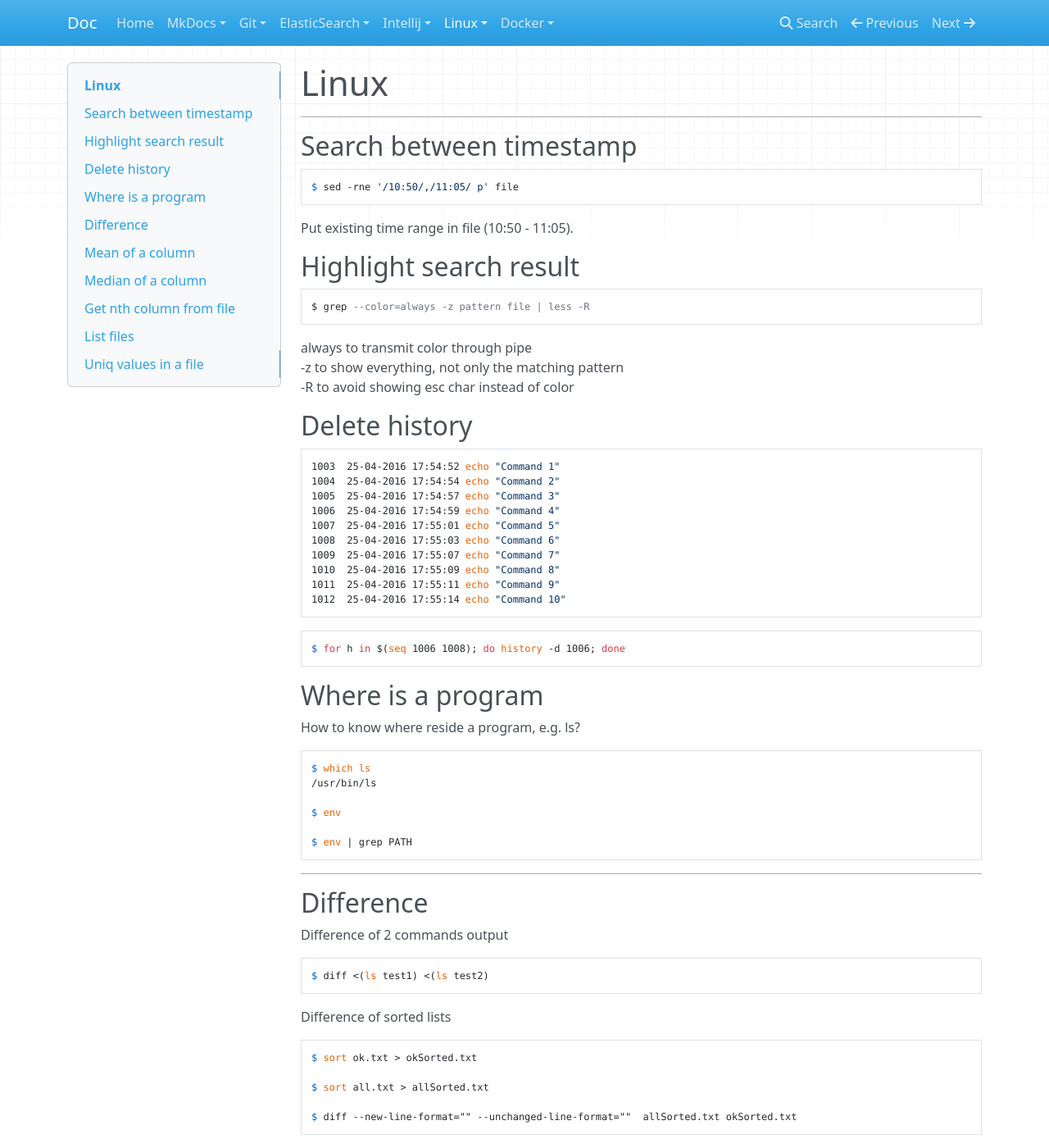
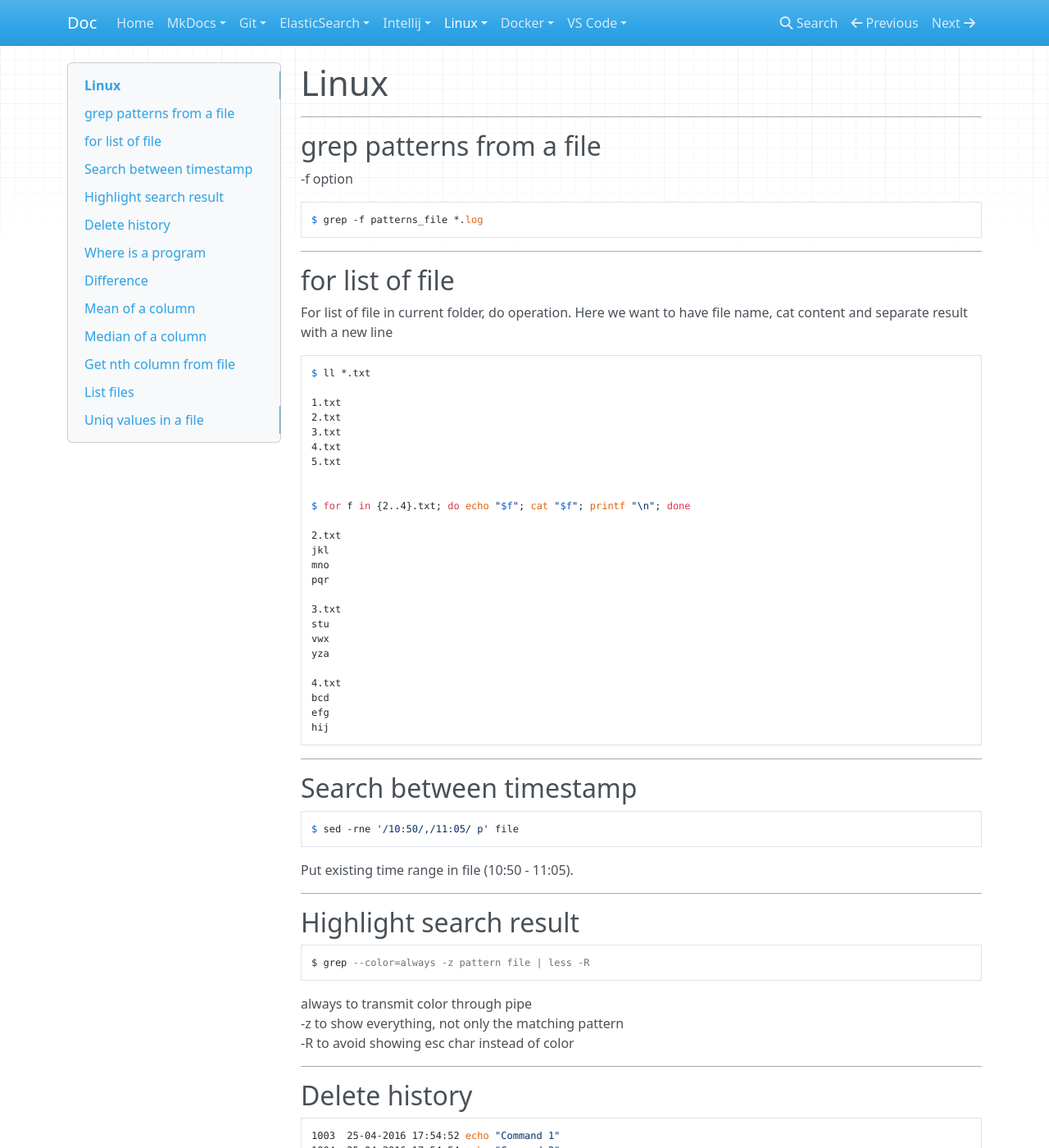
Before and after one commit to oldu73/doc, an MkDocs documentation site: the page built from docs/linux/linux.md, in a window 1280 px wide and 1400 px high. Shown: the whole window at 82% size. Built offline with MkDocs 1.6.1, drawn with Linux system fonts in a browser that asks for light colours; nearby versions of some CDN libraries.

Commit message:
linux for list of files and grep patterns from file and start vs code doc

````diff
--- a/docs/linux/linux.md
+++ b/docs/linux/linux.md
@@ -1,4 +1,49 @@
 # Linux
+
+***
+
+## grep patterns from a file
+
+-f option
+
+```
+$ grep -f patterns_file *.log
+```
+
+***
+
+## for list of file
+
+For list of file in current folder, do operation.
+Here we want to have file name, cat content and separate result with a new line
+
+```
+$ ll *.txt
+
+1.txt
+2.txt
+3.txt
+4.txt
+5.txt
+
+
+$ for f in {2..4}.txt; do echo "$f"; cat "$f"; printf "\n"; done
+
+2.txt
+jkl
+mno
+pqr
+
+3.txt
+stu
+vwx
+yza
+
+4.txt
+bcd
+efg
+hij
+```
 
 ***
 
@@ -10,6 +55,8 @@ $ sed -rne '/10:50/,/11:05/ p' file
 
 Put existing time range in file (10:50 - 11:05).
 
+***
+
 ## Highlight search result
 
 ```
@@ -19,6 +66,8 @@ $ grep --color=always -z pattern file | less -R
 always to transmit color through pipe
 -z to show everything, not only the matching pattern
 -R to avoid showing esc char instead of color
+
+***
 
 ## Delete history
 
@@ -38,6 +87,8 @@ always to transmit color through pipe
 ```
 $ for h in $(seq 1006 1008); do history -d 1006; done
 ```
+
+***
 
 ## Where is a program
 
--- a/mkdocs.yml
+++ b/mkdocs.yml
@@ -3,17 +3,19 @@ site_name: Doc
 nav:
     - Home: 'index.md'
     - MkDocs:
-        - 'Misc': 'mkdocs/mkdocs.md'
+        - 'MkDocs - Misc': 'mkdocs/mkdocs.md'
     - Git:
-        - 'Misc': 'git/git.md'
+        - 'Git - Misc': 'git/git.md'
     - ElasticSearch:
-        - 'Misc': 'elasticsearch/elasticsearch.md'
+        - 'ElasticSearch - Misc': 'elasticsearch/elasticsearch.md'
     - Intellij:
-        - 'Misc': 'intellij/intellij.md'
+        - 'Intellij - Misc': 'intellij/intellij.md'
     - Linux:
-        - 'Misc': 'linux/linux.md'
+        - 'Linux - Misc': 'linux/linux.md'
     - Docker:
-        - 'Misc': 'docker/docker.md'
+        - 'Docker - Misc': 'docker/docker.md'
+    - VS Code:
+        - 'VS Code - Misc': 'vscode/vscode.md'
 
 # $ mkdocs build
 # $ mkdocs gh-deploy
````
Also changed, not shown: docs/vscode/vscode.md (added, +13 -0 lines).
